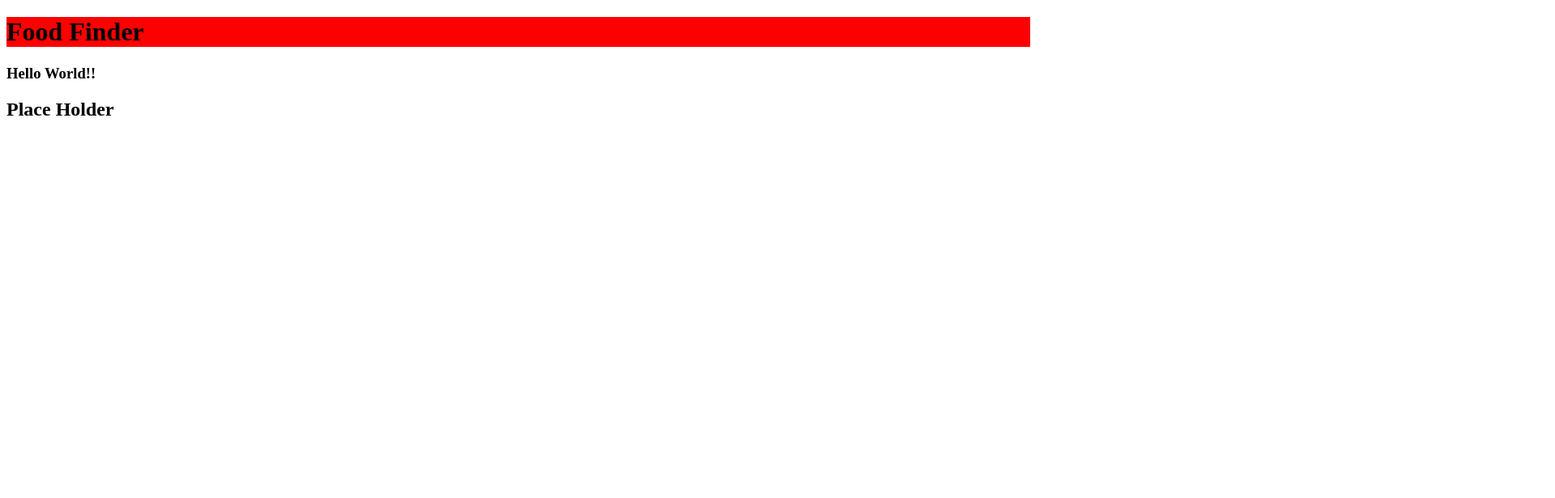
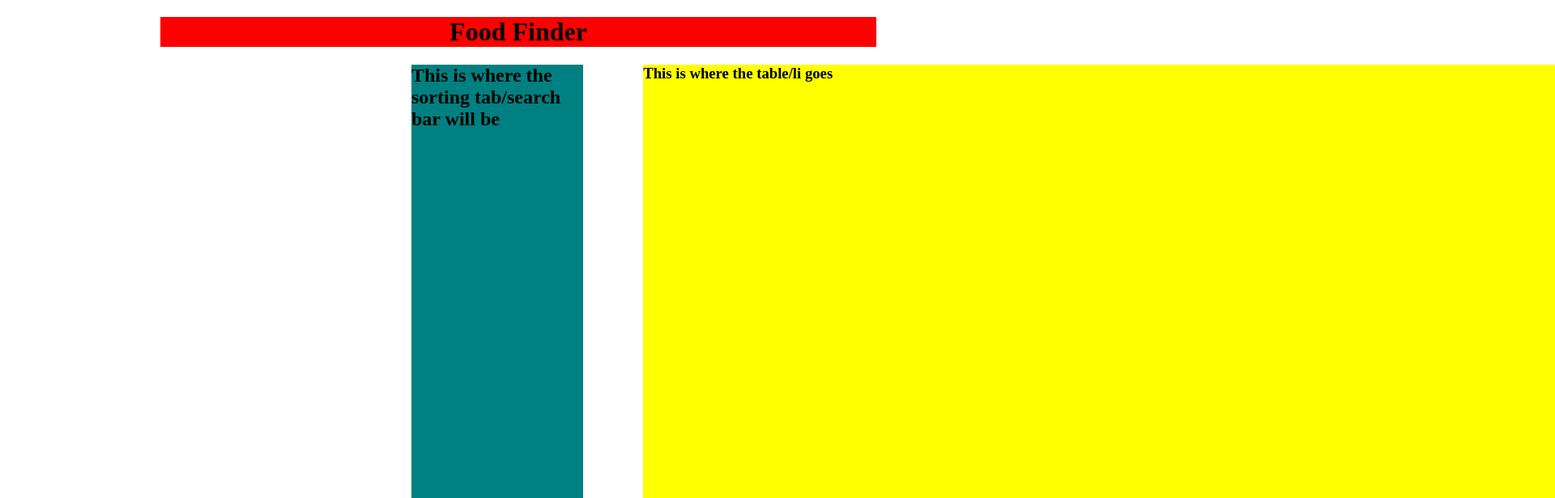
Before and after one commit to MehdiRizvii/food-finder, a React (Create React App) app: page / in a window 1280 px wide. Shown: the top 616 px of the page at 81% size, 1920 px wide, since content can reach past the window. Built offline with nearby package versions, Linux system fonts and the light colour scheme.

Commit message:
Finished adding skeleton of the website

```diff
--- a/public/style.css
+++ b/public/style.css
@@ -1,3 +1,30 @@
 h1 {
     background-color: red;
+ text-align: center;
+    margin-left: 15%;
+    margin-right: 15%;
+
 }
+
+.sorting {
+    float: left;
+    background-color: teal;
+    width: 35%;
+    height: 1500px;
+    margin-top: 0%;
+    margin-left: 500px;
+
+
+}
+.table {
+    background-color: yellow;
+    height: 600px;
+    margin: 0;
+    width: 1800px;
+    margin-left: 10%;
+
+}
+.container {
+    display: grid;
+    grid-template-columns: 1fr 1fr 1fr;
+}
--- a/src/App.js
+++ b/src/App.js
@@ -4,11 +4,9 @@ import Header from './Components/Header'
 import Sort from './Components/Sort'
 function App() {
   return (
-<div>
-  <Header />
+<div className="container">
+  <Sort />
   <Table />
-<Sort />
-
 </div>
 
   )
--- a/src/Components/Sort.js
+++ b/src/Components/Sort.js
@@ -4,7 +4,7 @@ import React from 'react'
 function Sort(){
     return (
         <div>
-            <h2>Place Holder</h2>
+            <h2 className="sorting">This is where the sorting tab/search bar will be</h2>
         </div>
     )
 }
--- a/src/Components/Table.js
+++ b/src/Components/Table.js
@@ -4,7 +4,7 @@ function Table(){
     return(
         <div>
 
-            <h3>Hello World!!</h3>
+            <h3 className="table">This is where the table/li goes</h3>
 
         </div>
     )
```
